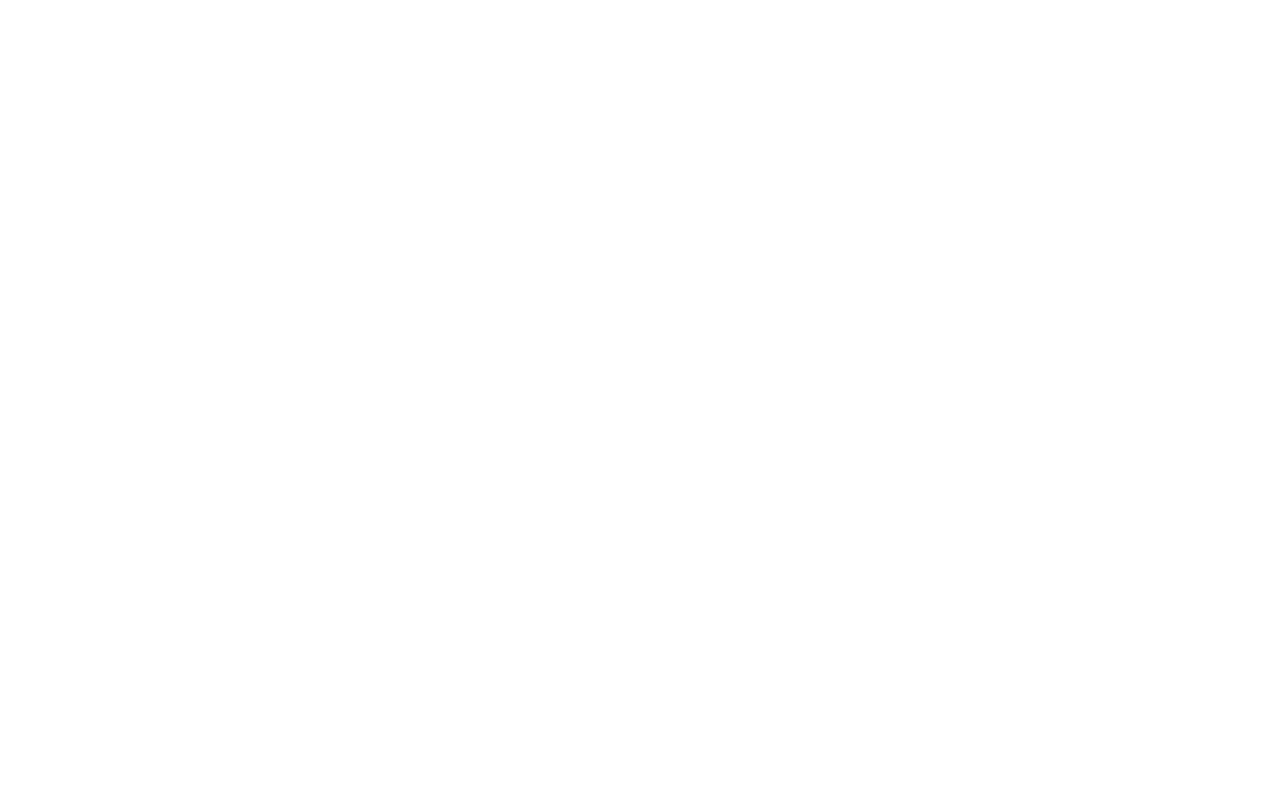
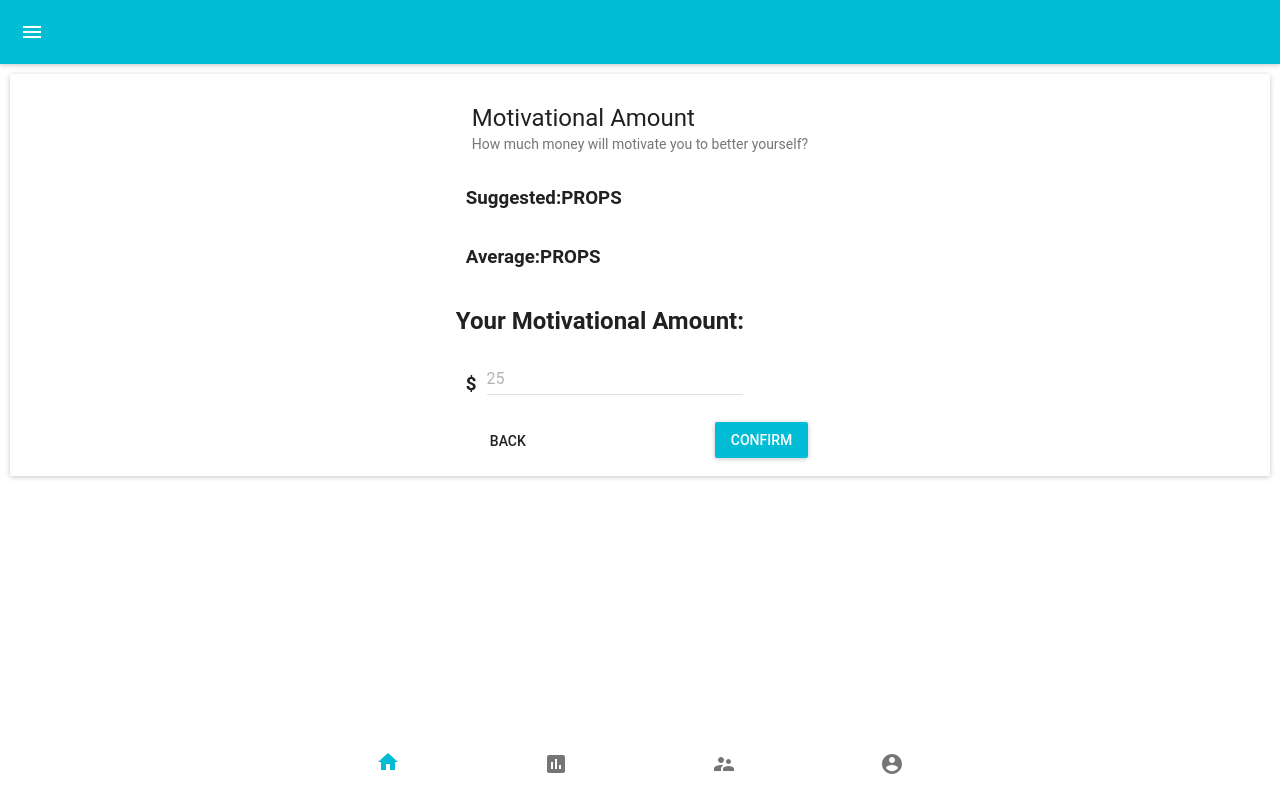
Before and after one commit to challenge-yo/challenge_react, a React (Create React App) app: page /#/wager in a window 1280 px wide. Built offline with nearby package versions, Linux system fonts and the light colour scheme.

Commit message:
wager added view, route, and card comp

```diff
--- /dev/null
+++ b/src/components/WagerCard/WagerCard.css
@@ -0,0 +1,17 @@
+.sideBySide{
+    display: flex;
+    margin-left: 10px;
+}
+.input{
+    margin-left: 10px;
+}
+.centerContent{
+    display: flex;
+    margin: 10px;
+    padding: 10px;
+    justify-content: center;
+}
+.pushApart{
+    display: flex;
+    justify-content: space-between;
+}
--- /dev/null
+++ b/src/components/WagerCard/WagerCard.js
@@ -0,0 +1,42 @@
+import React, { Component } from 'react'
+import './WagerCard.css'
+import RaisedButton from 'material-ui/RaisedButton';
+import FlatButton from 'material-ui/FlatButton';
+import TextField from 'material-ui/TextField';
+import { Card, CardActions, CardTitle} from 'material-ui/Card';
+
+
+class WagerCard extends Component {
+    render() {
+        return (
+            <div>
+                <Card className='centerContent'>
+                    <CardTitle title="Motivational Amount"
+                        subtitle="How much money will motivate you to better yourself?" />
+                    <span className='sideBySide'>
+                        <h3>Suggested: </h3>
+                        <h3>PROPS</h3>
+                    </span>
+                    <span className='sideBySide'>
+                        <h3>Average:</h3>
+                        <h3>PROPS</h3>
+                    </span>
+                    <div>
+                        <h2>Your Motivational Amount:</h2>
+                        <span className='sideBySide'>
+                            <h3>$</h3>
+                            <TextField className='input' type='number' hintText={25} />
+                        </span>
+                    </div>
+                    <CardActions className='pushApart'>
+                        <FlatButton label="Back" />
+                        <RaisedButton label="Confirm" primary={true}
+                        onClick={()=>console.log('confirm')}/>
+                    </CardActions>
+                </Card>
+            </div>
+        )
+    }
+}
+
+export default WagerCard
--- a/src/routes.js
+++ b/src/routes.js
@@ -9,6 +9,7 @@
 import FeaturedView from './views/FeaturedView/Featured'
 import Friends from './views/Friends/Friends'
 import LoginScreen from'./views/LoginScreen/LoginScreen'
+import Wager from'./views/Wager/Wager'
 
 
 
@@ -20,6 +21,7 @@
         <Route component={ Challenges } path='/challenges' />
         <Route component={ FeaturedView } path='/featured' />
         <Route component={ Friends } path='/friends' />
+        <Route component={ Wager } path='/wager' />
         <Route component={ LoginScreen } exact path='/' />
     </Switch>
 
--- a/src/views/LoginScreen/LoginScreen.js
+++ b/src/views/LoginScreen/LoginScreen.js
@@ -1,6 +1,6 @@
 import React, { Component } from 'react'
 import axios from 'axios'
-import RaisedButton from 'material-ui/RaisedButton'
+// import RaisedButton from 'material-ui/RaisedButton'
 
 class LoginScreen extends Component {
 
--- /dev/null
+++ b/src/views/Wager/Wager.js
@@ -0,0 +1,18 @@
+import React, { Component } from 'react'
+import GlobalFooter from '../../components/GlobalFooter/GlobalFooter'
+import GlobalHeader from '../../components/GlobalHeader/GlobalHeader'
+import WagerCard from '../../components/WagerCard/WagerCard'
+
+class Wager extends Component {
+    render() {
+        return(
+            <div>
+                <GlobalHeader />
+                <WagerCard />
+                <GlobalFooter />
+            </div>
+        )
+    }
+}
+
+export default Wager
```
Also changed, not shown: src/components/TestComp/TestComp.js (added, +53 -0 lines).
